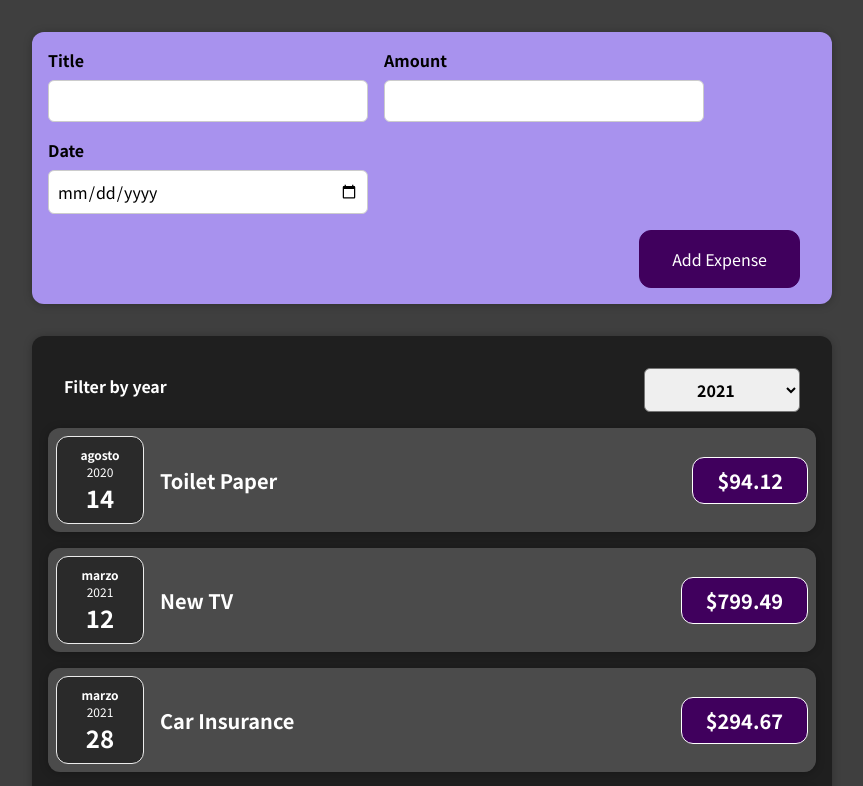
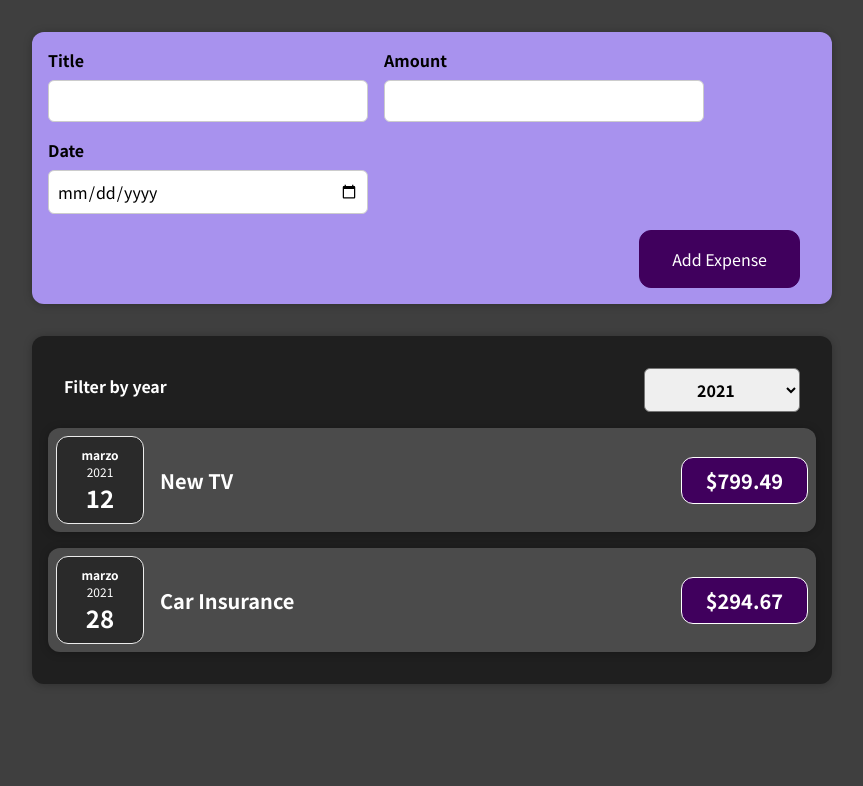
Before and after one commit to matassoli/react-proj, a React (Create React App) app: page / in a window 1280 px wide. Shown: the top 786 px of the page, without its empty margins (208-1071 px from the left). Built offline with nearby package versions, Linux system fonts and the light colour scheme.

Commit message:
add: years filter selection

```diff
--- a/src/App.js
+++ b/src/App.js
@@ -26,7 +26,7 @@ const INITIAL_EXPENSES = [
     id: "e4",
     title: "New Desk (Wooden)",
     amount: 450,
-    date: new Date(2021, 5, 12),
+    date: new Date(2019, 5, 12),
   },
 ];
 
--- a/src/components/Expenses/Expenses.js
+++ b/src/components/Expenses/Expenses.js
@@ -12,6 +12,9 @@ function Expenses(props) {
   const filterChangeHandler = (selectedYear) => {
     setFilteredYear(selectedYear);
   };
+  const filteredExpenses = props.items.filter((expense) => {
+    return expense.date.getFullYear().toString() === filteredYear;
+  });
 
   return (
     <div>
@@ -20,8 +23,9 @@ function Expenses(props) {
           selected={filteredYear}
           onChangeFilter={filterChangeHandler}
         />
-        {props.items.map((expense) => (
+        {filteredExpenses.map((expense) => (
           <ExpenseItem
+            key={expense.id}
             title={expense.title}
             amount={expense.amount}
             date={expense.date}
```
Also changed, not shown: 1 other file (tests, documents, lock files or other folders).
